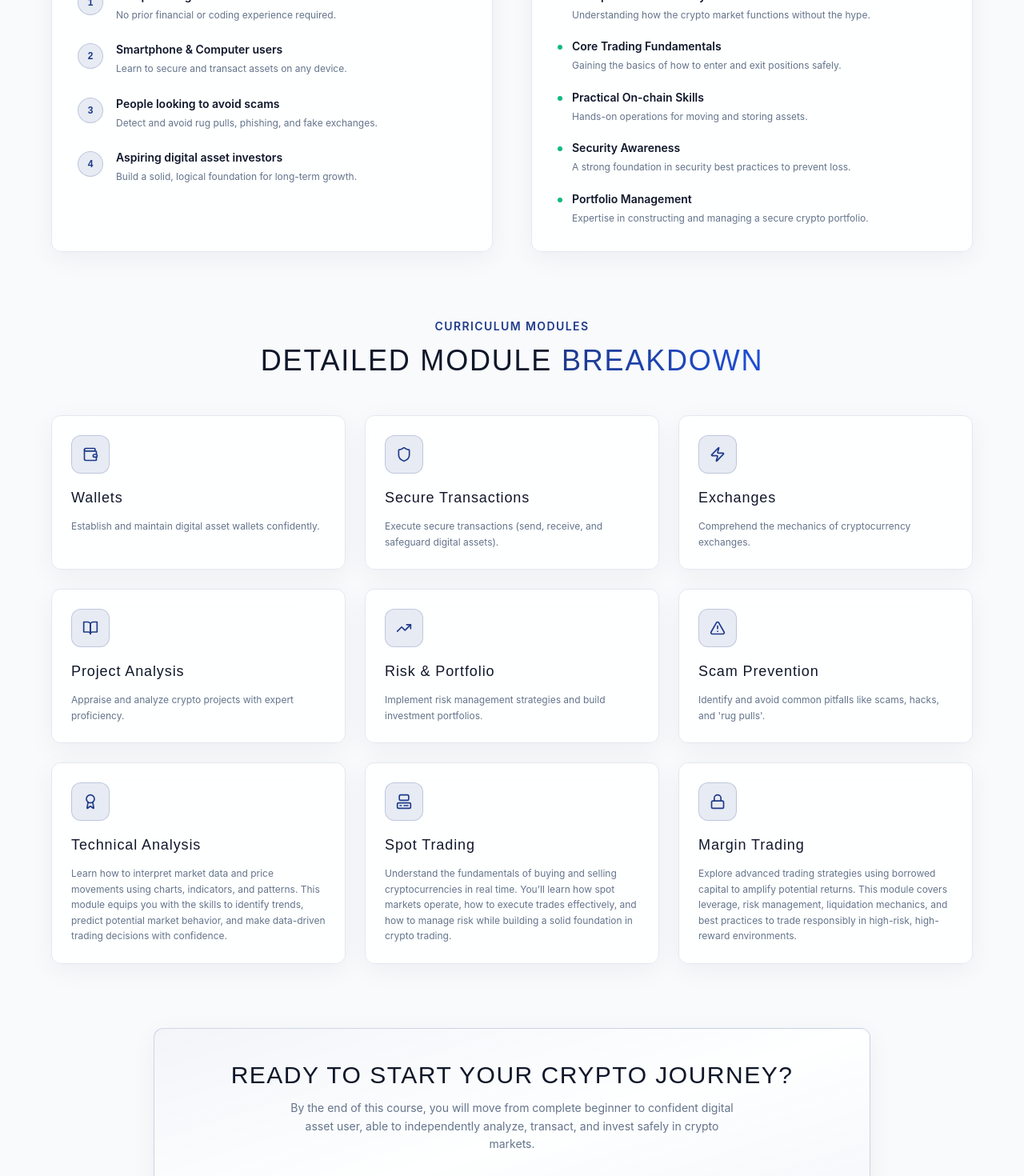
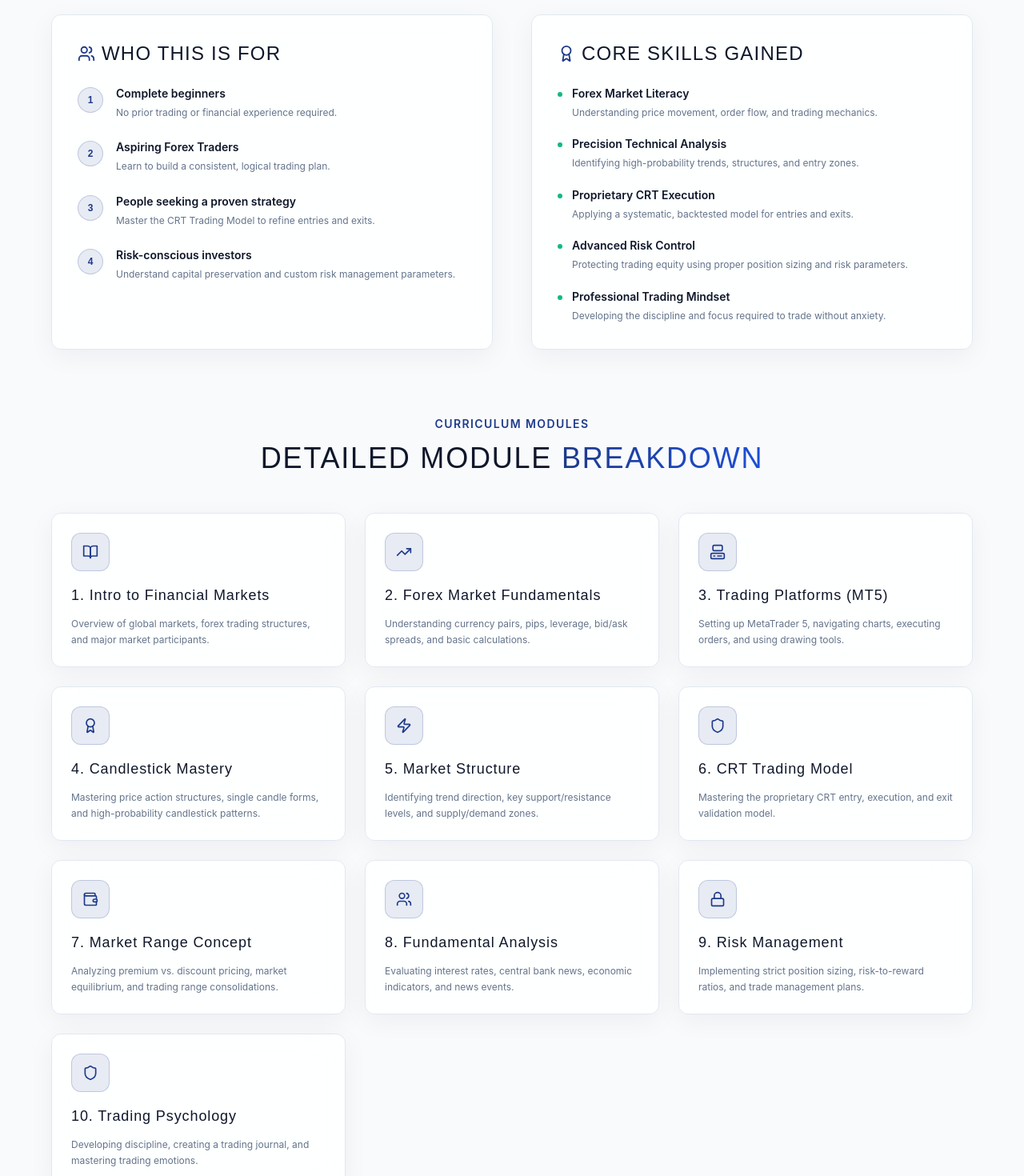
Before and after one commit to Johnson1211/fx-insights-hub, a Next.js app: page /courses in a window 1280 px wide. Shown: the part 1040-2510 px from the top of the page at 80% size. Built offline with nearby package versions, Linux system fonts and the light colour scheme; no server answers; the database is empty.

Commit message:
feat: rename courses page title and curriculum details to Forex Trading Masterclass

```diff
--- a/app/(public)/courses/page.tsx
+++ b/app/(public)/courses/page.tsx
@@ -19,76 +19,84 @@ import {
 } from "lucide-react";
 
 const courseSummary = [
-  "Wallet setup & security",
-  "Safe crypto trading",
-  "Scam detection",
-  "Portfolio management",
-  "Technical Analysis",
-  "Spot Trading",
-  "Margin Trading",
+  "Introduction to Financial Markets",
+  "Forex Market Fundamentals",
+  "Trading Platforms (MT5)",
+  "Candlestick Mastery",
+  "Market Structure (Technical Analysis)",
+  "CRT Trading Model",
+  "Market Range Concept",
+  "Fundamental Analysis",
+  "Risk Management (Trade Management)",
+  "Trading Psychology",
 ];
 
 const whoThisIsFor = [
-  { text: "Complete beginners", desc: "No prior financial or coding experience required." },
-  { text: "Smartphone & Computer users", desc: "Learn to secure and transact assets on any device." },
-  { text: "People looking to avoid scams", desc: "Detect and avoid rug pulls, phishing, and fake exchanges." },
-  { text: "Aspiring digital asset investors", desc: "Build a solid, logical foundation for long-term growth." },
+  { text: "Complete beginners", desc: "No prior trading or financial experience required." },
+  { text: "Aspiring Forex Traders", desc: "Learn to build a consistent, logical trading plan." },
+  { text: "People seeking a proven strategy", desc: "Master the CRT Trading Model to refine entries and exits." },
+  { text: "Risk-conscious investors", desc: "Understand capital preservation and custom risk management parameters." },
 ];
 
 const modules = [
   {
-    title: "Wallets",
-    description: "Establish and maintain digital asset wallets confidently.",
+    title: "1. Intro to Financial Markets",
+    description: "Overview of global markets, forex trading structures, and major market participants.",
+    icon: BookOpen,
+  },
+  {
+    title: "2. Forex Market Fundamentals",
+    description: "Understanding currency pairs, pips, leverage, bid/ask spreads, and basic calculations.",
+    icon: TrendingUp,
+  },
+  {
+    title: "3. Trading Platforms (MT5)",
+    description: "Setting up MetaTrader 5, navigating charts, executing orders, and using drawing tools.",
+    icon: Computer,
+  },
+  {
+    title: "4. Candlestick Mastery",
+    description: "Mastering price action structures, single candle forms, and high-probability candlestick patterns.",
+    icon: Award,
+  },
+  {
+    title: "5. Market Structure",
+    description: "Identifying trend direction, key support/resistance levels, and supply/demand zones.",
+    icon: Zap,
+  },
+  {
+    title: "6. CRT Trading Model",
+    description: "Mastering the proprietary CRT entry, execution, and exit validation model.",
+    icon: Shield,
+  },
+  {
+    title: "7. Market Range Concept",
+    description: "Analyzing premium vs. discount pricing, market equilibrium, and trading range consolidations.",
     icon: Wallet,
   },
   {
-    title: "Secure Transactions",
-    description: "Execute secure transactions (send, receive, and safeguard digital assets).",
-    icon: Shield,
+    title: "8. Fundamental Analysis",
+    description: "Evaluating interest rates, central bank news, economic indicators, and news events.",
+    icon: Users,
   },
   {
-    title: "Exchanges",
-    description: "Comprehend the mechanics of cryptocurrency exchanges.",
-    icon: Zap,
+    title: "9. Risk Management",
+    description: "Implementing strict position sizing, risk-to-reward ratios, and trade management plans.",
+    icon: Lock,
   },
   {
-    title: "Project Analysis",
-    description: "Appraise and analyze crypto projects with expert proficiency.",
-    icon: BookOpen,
-  },
-  {
-    title: "Risk & Portfolio",
-    description: "Implement risk management strategies and build investment portfolios.",
-    icon: TrendingUp,
-  },
-  {
-    title: "Scam Prevention",
-    description: "Identify and avoid common pitfalls like scams, hacks, and 'rug pulls'.",
-    icon: AlertTriangle,
-  },
-  {
-    title: "Technical Analysis",
-    description: "Learn how to interpret market data and price movements using charts, indicators, and patterns. This module equips you with the skills to identify trends, predict potential market behavior, and make data-driven trading decisions with confidence.",
-    icon: Award,
-  },
-  {
-    title: "Spot Trading",
-    description: "Understand the fundamentals of buying and selling cryptocurrencies in real time. You’ll learn how spot markets operate, how to execute trades effectively, and how to manage risk while building a solid foundation in crypto trading.",
-    icon: Computer,
-  },
-  {
-    title: "Margin Trading",
-    description: "Explore advanced trading strategies using borrowed capital to amplify potential returns. This module covers leverage, risk management, liquidation mechanics, and best practices to trade responsibly in high-risk, high-reward environments.",
-    icon: Lock,
+    title: "10. Trading Psychology",
+    description: "Developing discipline, creating a trading journal, and mastering trading emotions.",
+    icon: Shield,
   },
 ];
 
 const skillsGained = [
-  { title: "In-depth Market Literacy", desc: "Understanding how the crypto market functions without the hype." },
-  { title: "Core Trading Fundamentals", desc: "Gaining the basics of how to enter and exit positions safely." },
-  { title: "Practical On-chain Skills", desc: "Hands-on operations for moving and storing assets." },
-  { title: "Security Awareness", desc: "A strong foundation in security best practices to prevent loss." },
-  { title: "Portfolio Management", desc: "Expertise in constructing and managing a secure crypto portfolio." },
+  { title: "Forex Market Literacy", desc: "Understanding price movement, order flow, and trading mechanics." },
+  { title: "Precision Technical Analysis", desc: "Identifying high-probability trends, structures, and entry zones." },
+  { title: "Proprietary CRT Execution", desc: "Applying a systematic, backtested model for entries and exits." },
+  { title: "Advanced Risk Control", desc: "Protecting trading equity using proper position sizing and risk parameters." },
+  { title: "Professional Trading Mindset", desc: "Developing the discipline and focus required to trade without anxiety." },
 ];
 
 export default function CoursesPublicPage() {
@@ -111,10 +119,10 @@ export default function CoursesPublicPage() {
           <div className="text-center mb-16 max-w-3xl mx-auto">
             <span className="text-elite-gold text-sm font-semibold tracking-widest uppercase">Official Academy</span>
             <h1 className="font-display text-4xl md:text-6xl text-white mt-3 tracking-wider leading-tight">
-              DIGITAL ASSET <span className="gold-gradient-text">BOOTCAMP</span>
+              FOREX TRADING <span className="gold-gradient-text">MASTERCLASS</span>
             </h1>
             <p className="text-gray-400 mt-6 text-lg leading-relaxed">
-              This course provides real skills, clear understanding, and practical strategies for understanding, trading, and securing digital assets—all without the usual hype, scams, or confusion.
+              This course provides real skills, clear understanding, and practical strategies for analyzing, trading, and mastering forex markets—all without the usual hype, scams, or confusion.
             </p>
             <p className="text-elite-gold font-medium mt-4 text-sm">
               No prior technical knowledge or trading experience is necessary. Learn the right way and make informed financial decisions.
@@ -224,9 +232,9 @@ export default function CoursesPublicPage() {
         <ScrollReveal>
           <div className="max-w-4xl mx-auto mt-20 text-center">
             <div className="glass-card p-10 bg-gradient-to-br from-elite-gold/5 via-transparent to-elite-gold/5 border border-elite-gold/20">
-              <h2 className="font-display text-2xl md:text-3xl text-white tracking-wider mb-3">READY TO START YOUR CRYPTO JOURNEY?</h2>
+              <h2 className="font-display text-2xl md:text-3xl text-white tracking-wider mb-3">READY TO START YOUR FOREX TRADING JOURNEY?</h2>
               <p className="text-gray-400 text-sm max-w-xl mx-auto mb-8 leading-relaxed">
-                By the end of this course, you will move from complete beginner to confident digital asset user, able to independently analyze, transact, and invest safely in crypto markets.
+                By the end of this course, you will move from complete beginner to disciplined forex trader, able to independently analyze global charts, execute trades, and manage risk using the CRT model.
               </p>
               <button
                 onClick={handleAccessAction}
```
